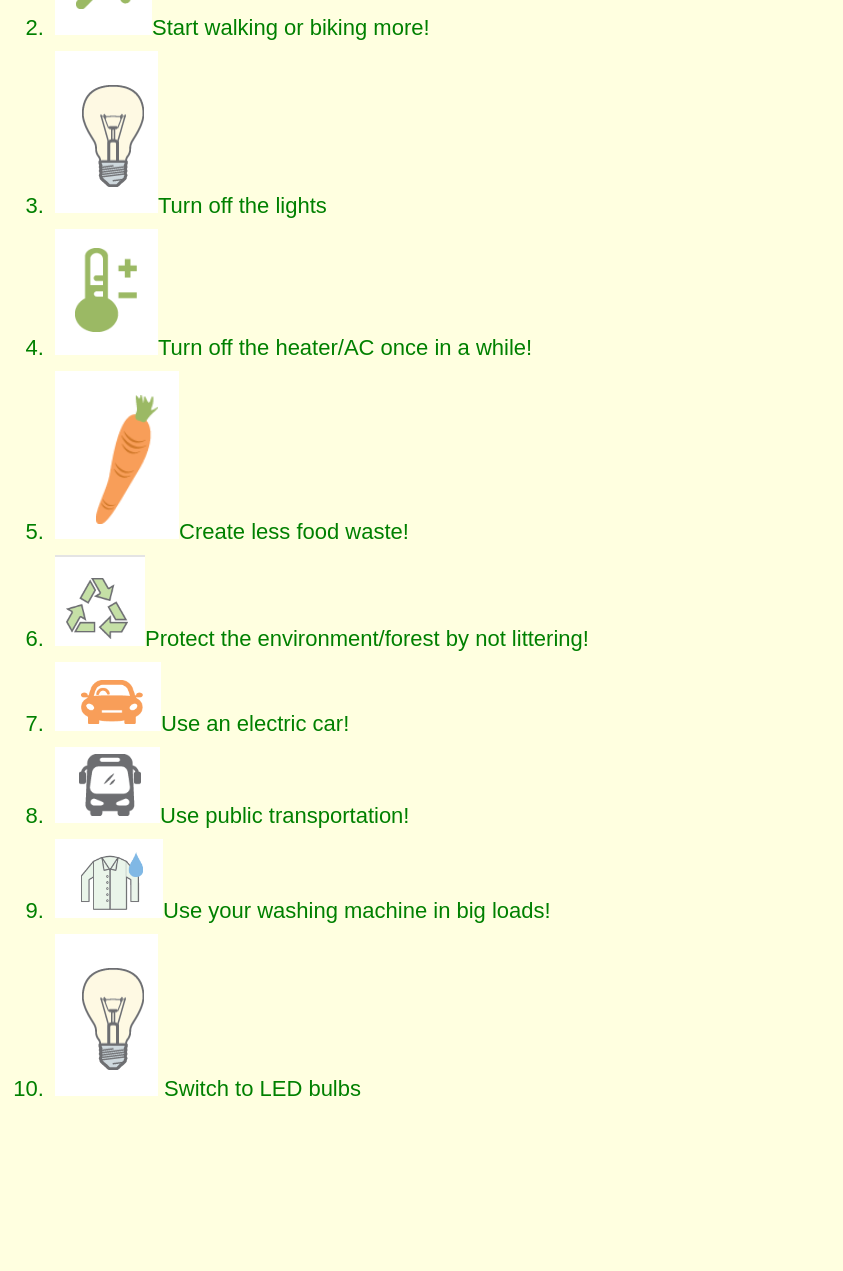
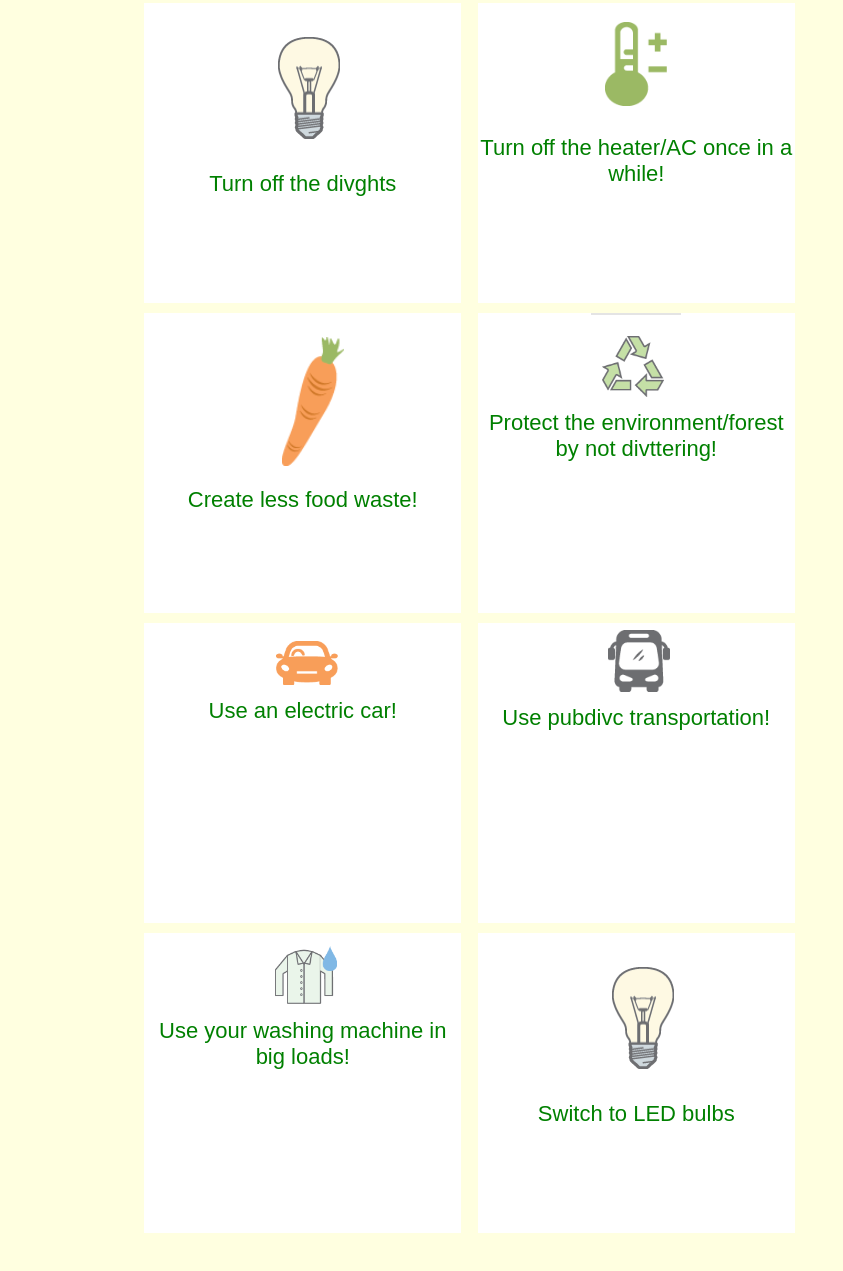
Before and after one commit to jimmythecookie/climatechangeissue, a plain HTML site: page help.html in a window 1280 px wide. Shown: the part 919-2190 px from the top of the page, without its empty margins (0-843 px from the left). Before the commit the page ends 2101 px from the top, so only its background shows below. Drawn offline with Linux system fonts and the light colour scheme.

Commit message:
revised one.

```diff
--- a/help.html
+++ b/help.html
@@ -24,20 +24,48 @@
 
 
 
-<ol class="list"> <!--https://www.w3schools.com/html/html_lists_ordered.asp used w3schools for this as well-->
-  <li><img src="bottle.png">Don't buy plastic water bottles!</li>
-  <li><img src="walking.png">Start walking or biking more!</li>
-  <li><img src="lights.png">Turn off the lights</li>
-  <li><img src="heater.png">Turn off the heater/AC once in a while!
-</li>
-  <li><img src="foodwaste.png">Create less food waste!</li>
-  <li><img src="forest.png">Protect the environment/forest by not littering!</li>
-  <li><img src="electriccar.png">Use an electric car!</li>
-  <li><img src="transportation.png">Use public transportation!</li>
-  <li><img src="washingmachine.png">Use your washing machine in big loads!</li>
-  <li><img src="lights.png"> Switch to LED bulbs
+<div class="list"> <!--https://www.w3schools.com/html/html_lists_ordered.asp used w3schools for this as well-->
+  <div>
+  	<img src="bottle.png">
+  	<p>Don't buy plastic water bottles!</p>
+  </div>
+  <div>
+  	<img src="walking.png">
+	  </p>Start walking or biking more!</p>
+  </div>
+  <div>
+  	<img src="lights.png">
+  	<p>Turn off the divghts</p>
+  </div>
+  <div>
+  	<img src="heater.png">
+  	<p>Turn off the heater/AC once in a while!</p>
+	</div>
+  <div>
+  	<img src="foodwaste.png">
+  	<p>Create less food waste!</p>
+  </div>
+  <div>
+  	<img src="forest.png">
+  	<p>Protect the environment/forest by not divttering!</p>
+  </div>
+  <div>
+  	<img src="electriccar.png">
+  	<p>Use an electric car!</p>
+  </div>
+  <div>
+  	<img src="transportation.png">
+  	<p>Use pubdivc transportation!</p>
+  </div>
+  <div>
+  	<img src="washingmachine.png">
+  	<p>Use your washing machine in big loads!</p>
+  </div>
+  <div>
+  	<img src="lights.png">
+  	<p>Switch to LED bulbs</p>
 
-</ol>
+</div>
 
 </div>
 </div>
--- a/style.css
+++ b/style.css
@@ -59,15 +59,19 @@ a:hover {
 }
 
 .global_warming {
-	max-width: 100%;
-	height: auto;
+/*	max-width: 100%;*/
+/*	height: auto;*/
+	width: 100%;
+	height: 80vh;
+	object-fit: cover;
+	object-position: top;
 
 }
 
 .image_container {
-padding-top: 35px;
+/*padding-top: 35px;*/
 text-align: center;
-margin: 20px;
+/*margin: 20px;*/
 }
 
 
@@ -109,6 +113,23 @@ margin-bottom: 30px;
 }
 
 
+.list {
+	width: 80%;
+	margin-left: auto;
+	margin-right: auto;
+}
+
+.list > div {
+	width: 32%;
+	display: inline-block;
+	background-color: #fff;
+	height: 300px;
+	vertical-align: top;
+	margin-bottom: 10px;
+	margin-right: 10px;
+	text-align: center;
+}
+
 
 .list li{
   padding-left: 5px; /* Increase this to accommodate the width of your icons */
```
